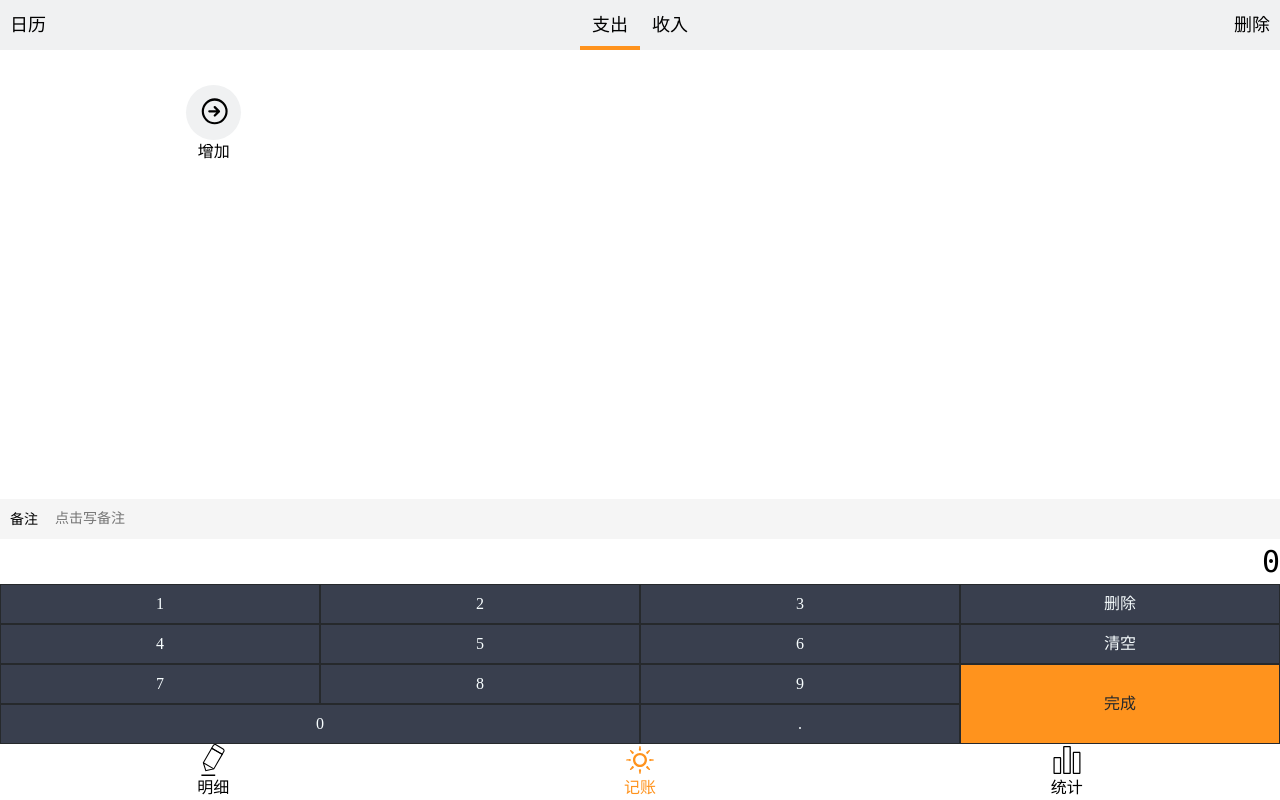
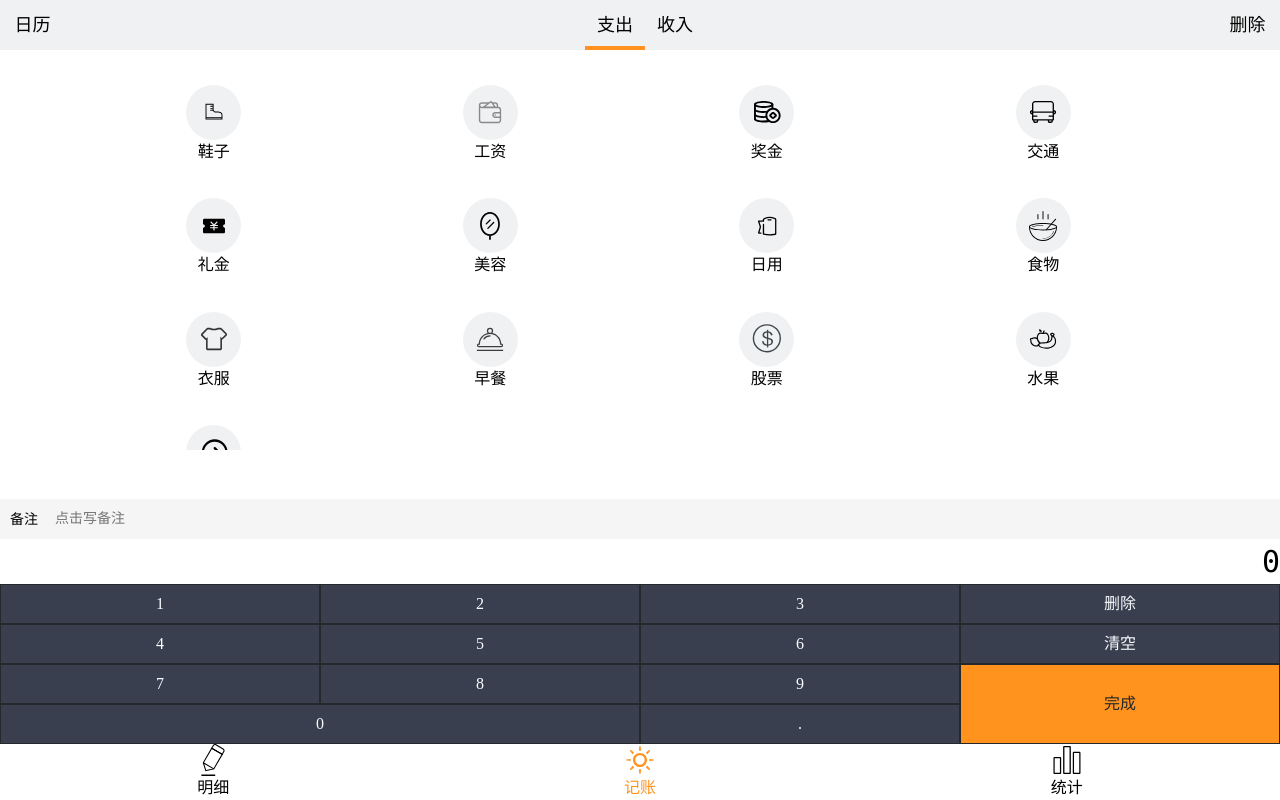
Before and after one commit to ac97nj/sun, a Vue app: page /#/Money in a window 1280 px wide. Built offline with nearby package versions, Linux system fonts and the light colour scheme.

Commit message:
创建 id 生成器,完成初步的删除样式

```diff
--- a/src/components/money/bus.ts
+++ /dev/null
@@ -1,4 +0,0 @@
-
-import Vue from 'vue';
-
-export default new Vue();
--- a/src/components/money/tag.vue
+++ b/src/components/money/tag.vue
@@ -8,7 +8,11 @@
       >
         <div class="tag-icon" :class="{ selected: tagDateText ===  icon.text && 'selected' }">
           <Icon :name="icon.name"></Icon>
-
+          <Icon
+              name="shanchu"
+              class="deleteIcon"
+              v-if="removeIcon"
+          ></Icon>
         </div>
         <div class="tag-text">
           {{ icon.text }}
@@ -18,7 +22,7 @@
         <div class="tag-icon">
           <Icon name="zengjia"></Icon>
         </div>
-        <div   class="tag-text">
+        <div class="tag-text">
           增加
         </div>
       </li>
@@ -32,7 +36,7 @@
 <script lang="ts">
 
 import Vue from 'vue';
-import {Component, Prop, Watch} from 'vue-property-decorator';
+import {Component, Inject, Prop, Watch} from 'vue-property-decorator';
 import AddTag from '@/components/addtag.vue';
 
 
@@ -43,13 +47,13 @@ type icondate = [{ name: string; text: string; type: string }]
 export default class Tag extends Vue {
 
   @Prop(Array) dataIcon: icondate | undefined;
-
-
+  @Inject() eventBus!: Vue;
 
   get IconData() {     //计算属性
     return this.dataIcon;
   }
 
+  removeIcon = false;
 
   tagDataName: string[] = [];   // 储存 svg 的 name
   tagDateText = '';            //  储存 svg 的 text
@@ -78,10 +82,19 @@ export default class Tag extends Vue {
   }
 
 
-  addTags(){
-    console.log(this)
-    this.$router.push('/AddTag')
+  addTags() {
+    console.log(this);
+    this.$router.push('/AddTag');
   }
+
+
+
+  mounted() {
+    this.eventBus.$on('update:removeIcon', (removeIcon: boolean) => {
+      return this.removeIcon = removeIcon
+    });
+  }
+
 
 }
 
@@ -119,10 +132,19 @@ export default class Tag extends Vue {
         display: flex;
         justify-content: center;
         align-items: center;
+        position: relative;
+
 
         &.selected {
           background: #FF931D;
         }
+
+        > .deleteIcon {
+          position: absolute;
+          left: 43px;
+          bottom: 36px;
+        }
+
 
         > .icon {
           font-size: 30px;
@@ -140,8 +162,6 @@ export default class Tag extends Vue {
     background: white;
     z-index: 2;
   }
-
-
 }
 
 
--- a/src/components/money/type.vue
+++ b/src/components/money/type.vue
@@ -5,23 +5,24 @@
       <li :class="value ==='-'&& 'selected' " @click="selectType('-')">支出</li>
       <li :class="value ==='+'&& 'selected' " @click="selectType('+')">收入</li>
     </ul>
-    <div class="redact">删除</div>
+    <div class="redact" @click="upDataIcon" v-if="!removeIcon">删除</div>
+    <div class="redact" @click="upDataIcon" v-else>完成</div>
   </div>
 </template>
 
 <script lang="ts">
 
 import Vue from 'vue';
-import {Component, Prop} from 'vue-property-decorator';
-
+import {Component, Inject, Prop} from 'vue-property-decorator';
 
 @Component
 export default class Type extends Vue {
   @Prop(Number) readonly propA: number | undefined;
   @Prop(String) value!: string;
+  @Inject() eventBus!: Vue;
 
+  removeIcon = false;
 
-  // type = '-';
 
   selectType(type: string) {
     if (type !== '-' && type !== '+') {
@@ -30,10 +31,10 @@ export default class Type extends Vue {
     this.$emit('update:value', type);
   }
 
-  // @Watch('type')
-  // onTypeChanged(value: string) {
-  //   this.$emit('updata:type', value);
-  // }
+  upDataIcon() {
+    this.removeIcon = !this.removeIcon;
+    this.eventBus.$emit('update:removeIcon', this.removeIcon);
+  }
 
 
 }
@@ -50,6 +51,7 @@ export default class Type extends Vue {
   font-size: 18px;
   justify-content: space-between;
   align-items: center;
+
 
   > .isType {
     display: flex;
@@ -78,11 +80,21 @@ export default class Type extends Vue {
 
   .calendar {
     margin-left: 10px;
-
+    display: flex;
+    margin-right: 10px;
+    height: 40px;
+    width: 45px;
+    justify-content: center;
+    align-items: center;
   }
 
   .redact {
+    display: flex;
     margin-right: 10px;
+    height: 40px;
+    width: 45px;
+    justify-content: center;
+    align-items: center;
   }
 }
 </style>
--- a/src/model/tagModel.ts
+++ b/src/model/tagModel.ts
@@ -1,16 +1,3 @@
-// {type: '+', name: 'gongzi', text: '工资'},
-// {type: '+', name: 'jiangjin', text: '奖金'},
-// {type: '-', name: 'jiaotong', text: '交通'},
-// {type: '+', name: 'lijing', text: '礼金'},
-// {type: '-', name: 'meirong', text: '美容'},
-// {type: '-', name: 'riyong', text: '日用'},
-// {type: '-', name: 'shiwu', text: '食物'},
-// {type: '-', name: 'yifu', text: '衣服'},
-// {type: '-', name: 'zaocan', text: '早餐'},
-//{type: '+', name: 'gupiao', text: '股票'},
-//   {type: '-', name: 'shuiguo', text: '水果'},
-//   {type: '-', name: 'xiezi', text: '鞋子'},
-
 // const dataIcon = [
 //   {type: '-', name: 'zhusu', text: '住宿'},
 // ];
@@ -32,11 +19,22 @@ type tagTS = {
   addTag: (data: RecordItem) => void;
 }
 
-
-const tagModel: tagTS = {  //获取原本的 data 的数据
+//获取原本的 data 的数据
+const tagModel: tagTS = {
 
   dataIcon: [
     {type: '-', name: 'xiezi', text: '鞋子'},
+    {type: '+', name: 'gongzi', text: '工资'},
+    {type: '+', name: 'jiangjin', text: '奖金'},
+    {type: '-', name: 'jiaotong', text: '交通'},
+    {type: '+', name: 'lijing', text: '礼金'},
+    {type: '-', name: 'meirong', text: '美容'},
+    {type: '-', name: 'riyong', text: '日用'},
+    {type: '-', name: 'shiwu', text: '食物'},
+    {type: '-', name: 'yifu', text: '衣服'},
+    {type: '-', name: 'zaocan', text: '早餐'},
+    {type: '+', name: 'gupiao', text: '股票'},
+    {type: '-', name: 'shuiguo', text: '水果'},
   ],
 
   setRead() {       //推上去localStorage
@@ -54,7 +52,6 @@ const tagModel: tagTS = {  //获取原本的 data 的数据
     this.getSave();
   }
 
-
 };
 
 export default tagModel;
--- a/src/recorditem.d.ts
+++ b/src/recorditem.d.ts
@@ -5,9 +5,10 @@ type RecordItem = {
   notes?: string;
   amount?: number;
   createAt?: Date;
+  id?: number;
 }
 
-type  dataIconType =  [{
+type  dataIconType = [{
   type: string;
   name: string;
   text: string;
--- a/src/views/Money.vue
+++ b/src/views/Money.vue
@@ -12,7 +12,7 @@
 
 <script lang="ts">
 import Vue from 'vue';
-import {Component, Watch} from 'vue-property-decorator';
+import {Component, Provide, Watch} from 'vue-property-decorator';
 import Type from '@/components/money/type.vue';
 import Tag from '@/components/money/tag.vue';
 import NotesNumber from '@/components/money/notesNumber.vue';
@@ -20,19 +20,21 @@ import Notes from '@/components/money/notes.vue';
 import recordModels from '@/model/recordmodels.ts';
 import tagModel from '@/model/tagModel.ts';
 
-tagModel.getSave()
+
 @Component({
   components: {Type, Tag, NotesNumber, Notes,}
 })
 export default class Money extends Vue {
+  @Provide() eventBus = new Vue;
 
-  dataIcon = tagModel.getSave();
+  dataIcon: RecordItem[] = []
 
   created() {
-    // bus.$on('update:dataIcon', (obj: { name: string; text: string }) => {this.dataIcon.push(obj)}
-    // tagModel.readicondata()
+    if (this.dataIcon) {
+      tagModel.setRead();
+    }
+    this.dataIcon  = tagModel.getSave();
   }
-
 
   record: RecordItem = {
     type: '-',
@@ -42,10 +44,13 @@ export default class Money extends Vue {
     amount: 0,
   };
 
+
+
+
+
+
   recordList: RecordItem[] = recordModels.read();
-
   //localStorage 获取数据
-
 
   onTagName(value: string) {
     this.record.name = value;
@@ -76,8 +81,13 @@ export default class Money extends Vue {
   onRecordList() {
     recordModels.save(this.recordList);
   }
+}
 
-}
+
+
+
+
+
 </script>
 
 <style lang="scss" scoped>
```
Also changed, not shown: src/lib/createId.ts (added, +8 -0 lines).
